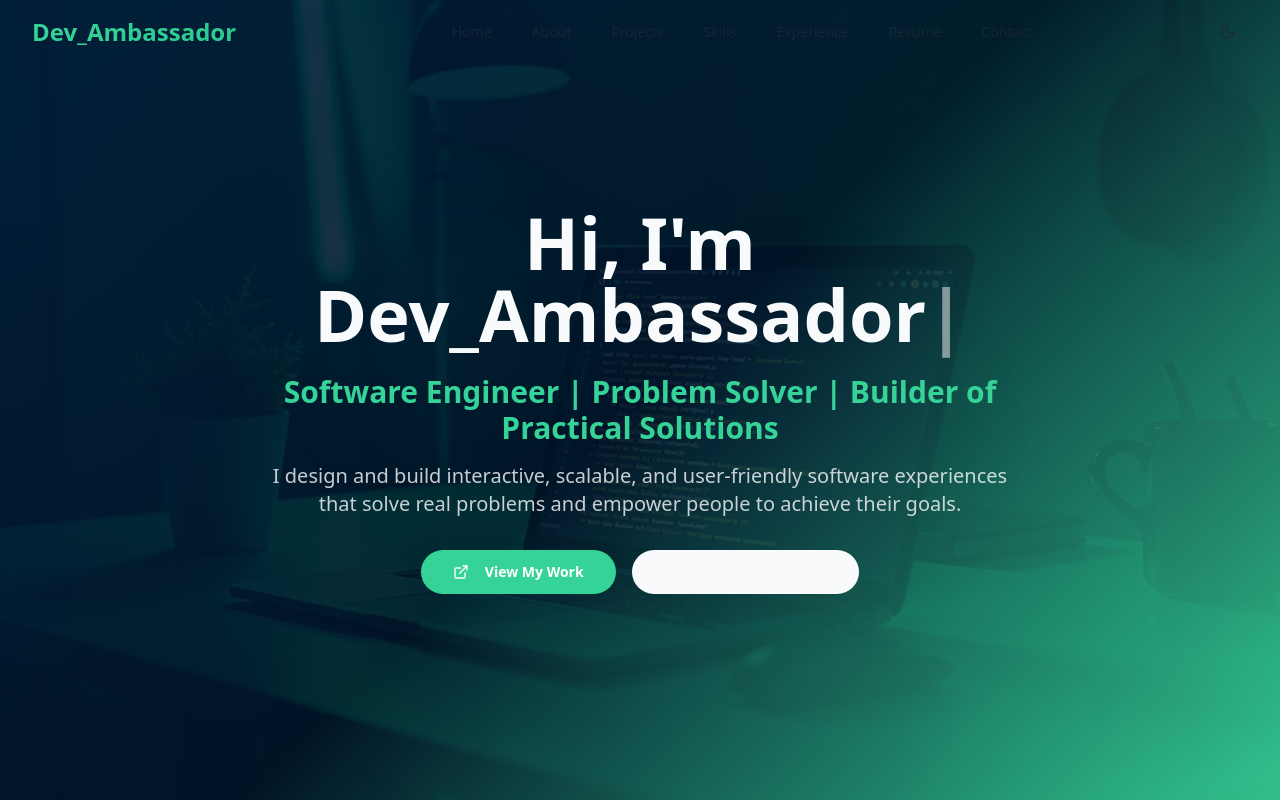
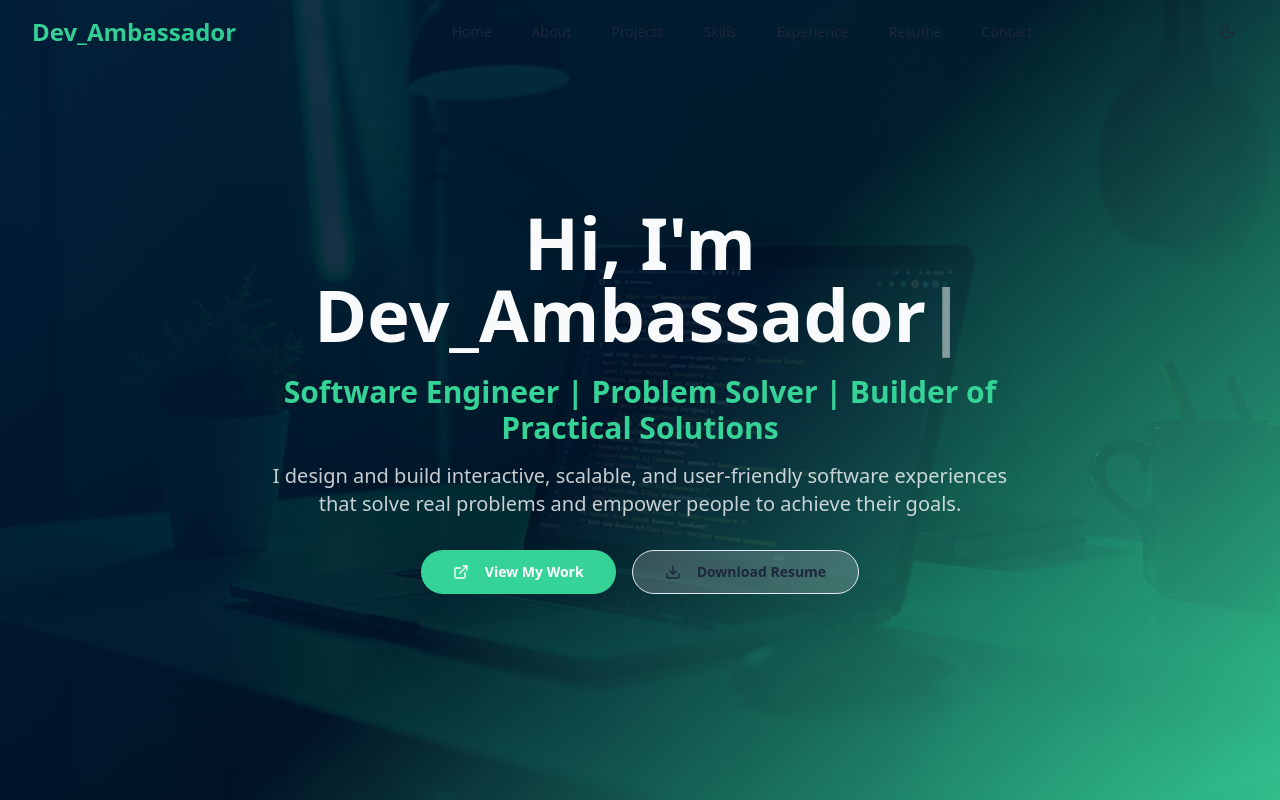
Before and after one commit to Fatokz/dev-ambassador, a React (Vite) app: page / in a window 1280 px wide. Shown: the top 800 px of the page. Built offline with nearby package versions, Linux system fonts and the light colour scheme.

Commit message:
Fix dark/light mode contrast
Address text visibility issues across dark and light modes. Ensure "Download Resume" button text is always visible in the Hero section. Fix the "Always Learning, Let’s Connect" text visibility in dark mode. Improve Navbar text contrast for default visibility.

```diff
--- a/src/components/Contact.tsx
+++ b/src/components/Contact.tsx
@@ -258,7 +258,7 @@ const Contact = () => {
               {/* Social Links */}
               <Card className="bg-gradient-primary border-0 shadow-strong">
                 <CardContent className="p-6 text-center">
-                  <h3 className="text-xl font-semibold text-primary-foreground mb-4">
+                  <h3 className="text-xl font-semibold text-accent-foreground mb-4">
                     Connect With Me
                   </h3>
                    <div className="flex justify-center space-x-4">
--- a/src/components/Hero.tsx
+++ b/src/components/Hero.tsx
@@ -82,7 +82,7 @@ const Hero = () => {
             onClick={downloadResume}
             variant="outline"
             size="lg"
-            className="border-primary-foreground/30 text-primary-foreground hover:bg-primary-foreground/10 font-semibold px-8 py-4 rounded-full hover-lift"
+            className="border-border bg-background/20 backdrop-blur-sm text-foreground hover:bg-background/30 font-semibold px-8 py-4 rounded-full hover-lift"
           >
             <Download className="mr-2 h-5 w-5" />
             Download Resume
--- a/src/components/Navigation.tsx
+++ b/src/components/Navigation.tsx
@@ -60,7 +60,7 @@ const Navigation = () => {
                 <button
                   key={item.label}
                   onClick={() => scrollToSection(item.href)}
-                  className="relative px-3 py-2 text-sm font-medium text-foreground/80 hover:text-foreground transition-colors duration-200 group"
+                  className="relative px-3 py-2 text-sm font-medium text-foreground hover:text-accent transition-colors duration-200 group"
                 >
                   {item.label}
                   {/* Animated underline */}
@@ -110,7 +110,7 @@ const Navigation = () => {
                 <button
                   key={item.label}
                   onClick={() => scrollToSection(item.href)}
-                  className="block px-3 py-2 rounded-md text-base font-medium text-foreground/80 hover:text-foreground hover:bg-accent/10 transition-colors duration-200 w-full text-left"
+                  className="block px-3 py-2 rounded-md text-base font-medium text-foreground hover:text-accent hover:bg-accent/10 transition-colors duration-200 w-full text-left"
                 >
                   {item.label}
                 </button>
```
